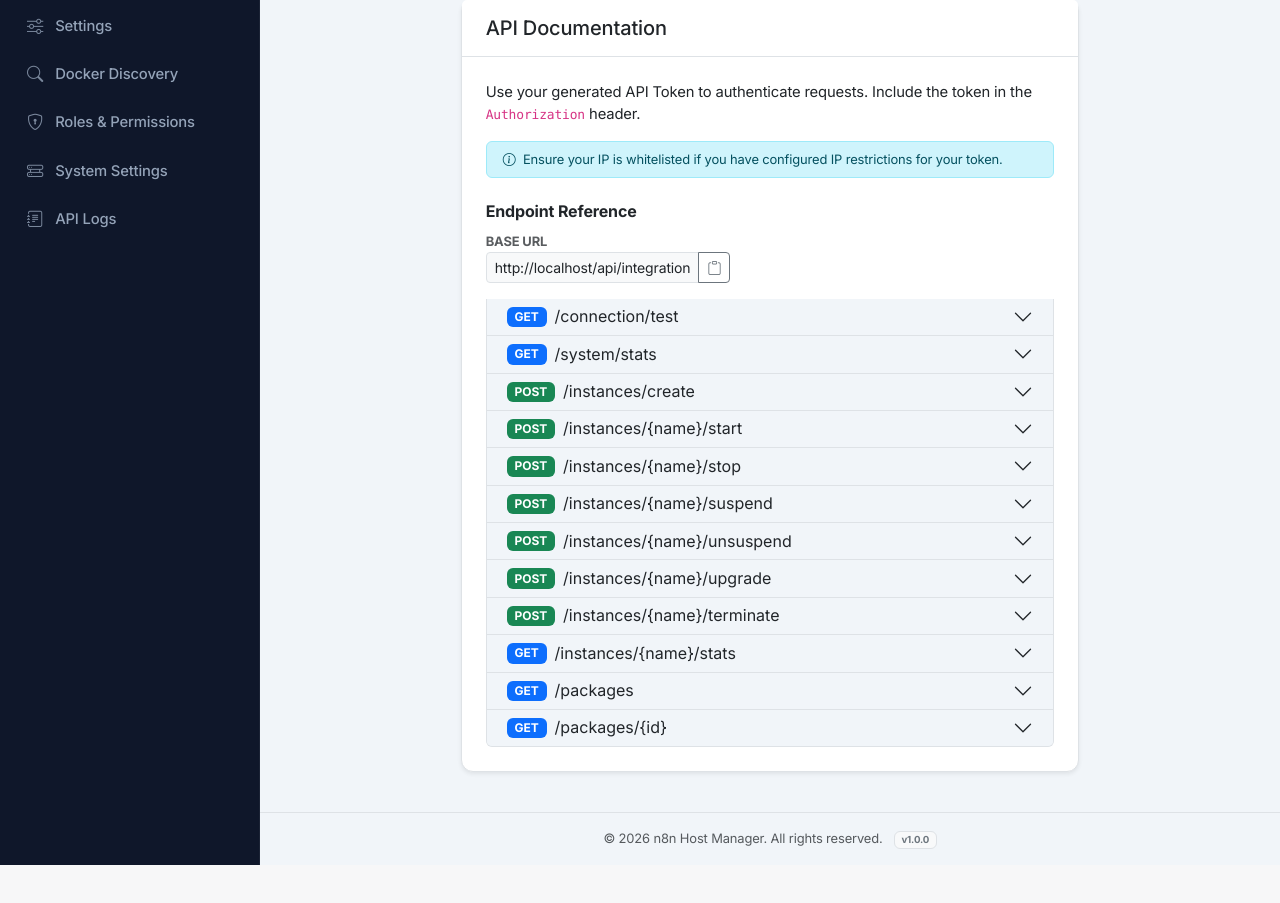
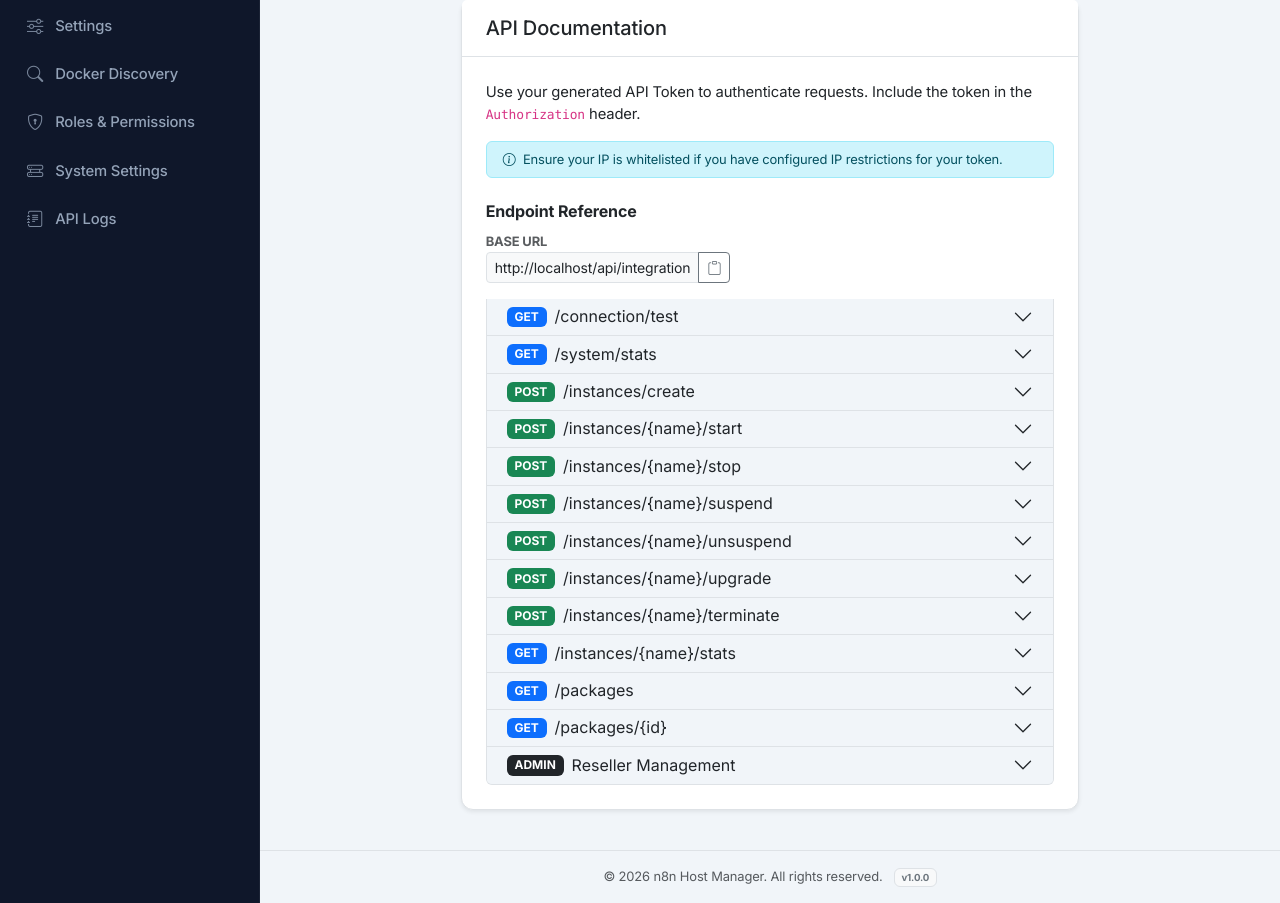
Before and after one commit to TheRabbiRifat/n8n-panel, a Laravel app: template resources/views/profile/api-tokens.blade.php in a window 1280 px wide. Shown: the part 702-1605 px from the top of the page. Before the commit the page ends 1567 px from the top, so only its background shows below. Run offline with Laravel 12, Linux system fonts and the light colour scheme; a user stored in the database is signed in; data comes from the database, SQL or seed files in the repository; tables that the repository leaves empty hold one stand-in row (values such as "Sample post"); the template is opened without the code that fills it: most values are stand-ins (such as "Sample title", 1, 10 or a date in 2020).

Commit message:
Refactor Reseller CRUD to use Username and Hide in View.
- Updated Reseller CRUD API endpoints (`GET`, `PUT`, `DELETE` /resellers) to accept `{name}` (username) instead of `{id}`.
- Updated `ApiController` validations to enforce uniqueness on the `name` column for resellers, effectively treating it as a username.
- Updated `routes/api.php` to use the `{name}` parameter for reseller routes.
- Updated `API.md` documentation to reflect the new `{name}` parameter and clarify username uniqueness.
- Updated `resources/views/profile/api-tokens.blade.php` to:
    - Use `{name}` in endpoint documentation.
    - Wrap the "Reseller Management" section in a `@role('admin')` check to hide it from non-admin users (resellers).

```diff
--- a/resources/views/profile/api-tokens.blade.php
+++ b/resources/views/profile/api-tokens.blade.php
@@ -470,6 +470,39 @@
                             </div>
                         </div>
                     </div>
+
+                    @if(auth()->user()->hasRole('admin'))
+                    <!-- Reseller Management (Admin Only) -->
+                    <div class="accordion-item">
+                        <h2 class="accordion-header">
+                            <button class="accordion-button collapsed py-2" type="button" data-bs-toggle="collapse" data-bs-target="#api-resellers">
+                                <span class="badge bg-dark me-2">ADMIN</span> Reseller Management
+                            </button>
+                        </h2>
+                        <div id="api-resellers" class="accordion-collapse collapse" data-bs-parent="#apiDocs">
+                            <div class="accordion-body bg-light">
+                                <p class="small mb-2">Manage reseller accounts via API. Endpoints allow you to Create, Read, Update, and Delete resellers using their username.</p>
+                                <ul class="list-unstyled small mb-0">
+                                    <li class="mb-2">
+                                        <span class="badge bg-primary me-1">GET</span> <code>/resellers</code> - List all resellers
+                                    </li>
+                                    <li class="mb-2">
+                                        <span class="badge bg-success me-1">POST</span> <code>/resellers</code> - Create reseller
+                                    </li>
+                                    <li class="mb-2">
+                                        <span class="badge bg-primary me-1">GET</span> <code>/resellers/{name}</code> - Get reseller details
+                                    </li>
+                                    <li class="mb-2">
+                                        <span class="badge bg-warning text-dark me-1">PUT</span> <code>/resellers/{name}</code> - Update reseller
+                                    </li>
+                                    <li>
+                                        <span class="badge bg-danger me-1">DELETE</span> <code>/resellers/{name}</code> - Delete reseller
+                                    </li>
+                                </ul>
+                            </div>
+                        </div>
+                    </div>
+                    @endif
                 </div>
             </div>
         </div>
--- a/routes/api.php
+++ b/routes/api.php
@@ -45,9 +45,9 @@ Route::middleware(['auth:sanctum', 'check.api.ip', 'role:admin|reseller', 'log.a
     // Reseller Management
     Route::get('/resellers', [App\Http\Controllers\Api\ApiController::class, 'indexResellers']);
     Route::post('/resellers', [App\Http\Controllers\Api\ApiController::class, 'createReseller']);
-    Route::get('/resellers/{id}', [App\Http\Controllers\Api\ApiController::class, 'showReseller']);
-    Route::put('/resellers/{id}', [App\Http\Controllers\Api\ApiController::class, 'updateReseller']);
-    Route::delete('/resellers/{id}', [App\Http\Controllers\Api\ApiController::class, 'destroyReseller']);
+    Route::get('/resellers/{name}', [App\Http\Controllers\Api\ApiController::class, 'showReseller']);
+    Route::put('/resellers/{name}', [App\Http\Controllers\Api\ApiController::class, 'updateReseller']);
+    Route::delete('/resellers/{name}', [App\Http\Controllers\Api\ApiController::class, 'destroyReseller']);
 
     // User SSO
     Route::post('/users/sso', [App\Http\Controllers\Api\ApiController::class, 'sso']);
```
Also changed, not shown: API.md (+4 -4 lines), app/Http/Controllers/Api/ApiController.php (+9 -13 lines).
